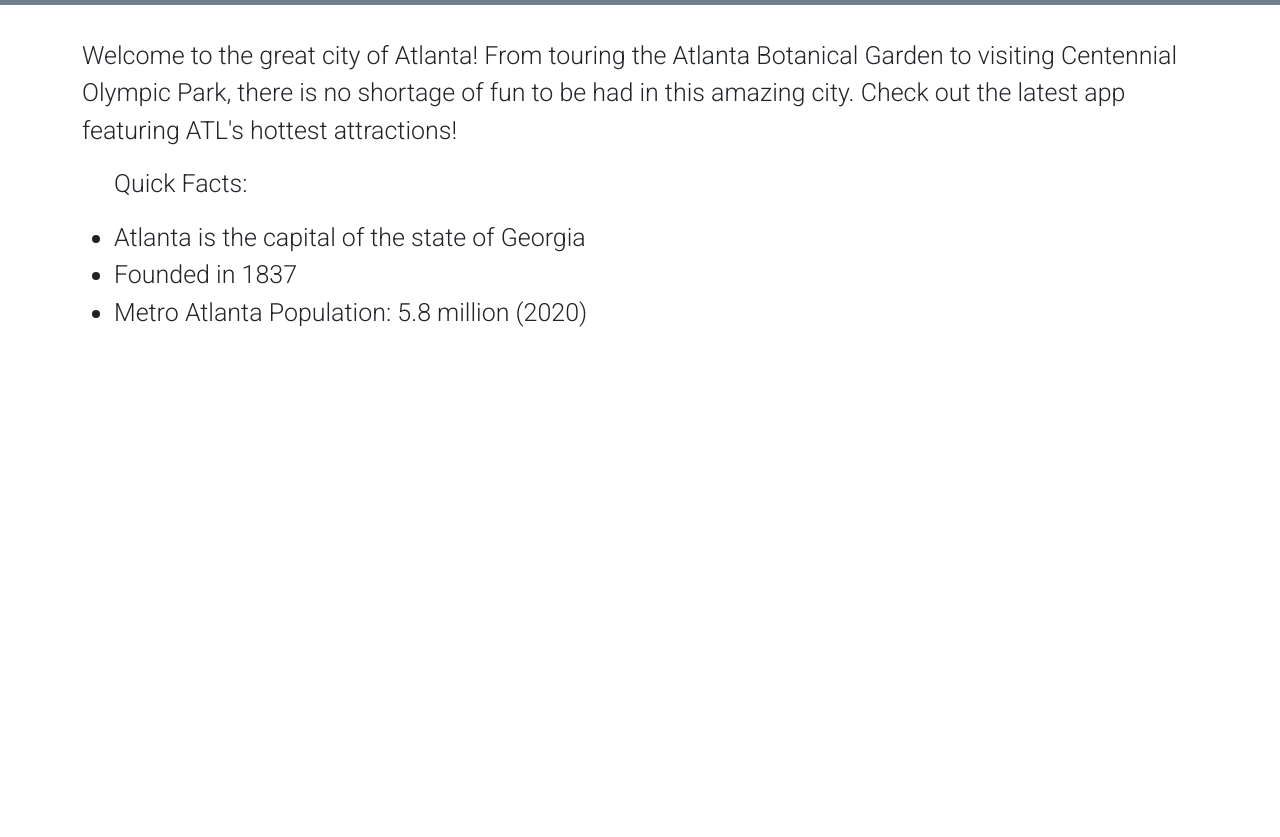
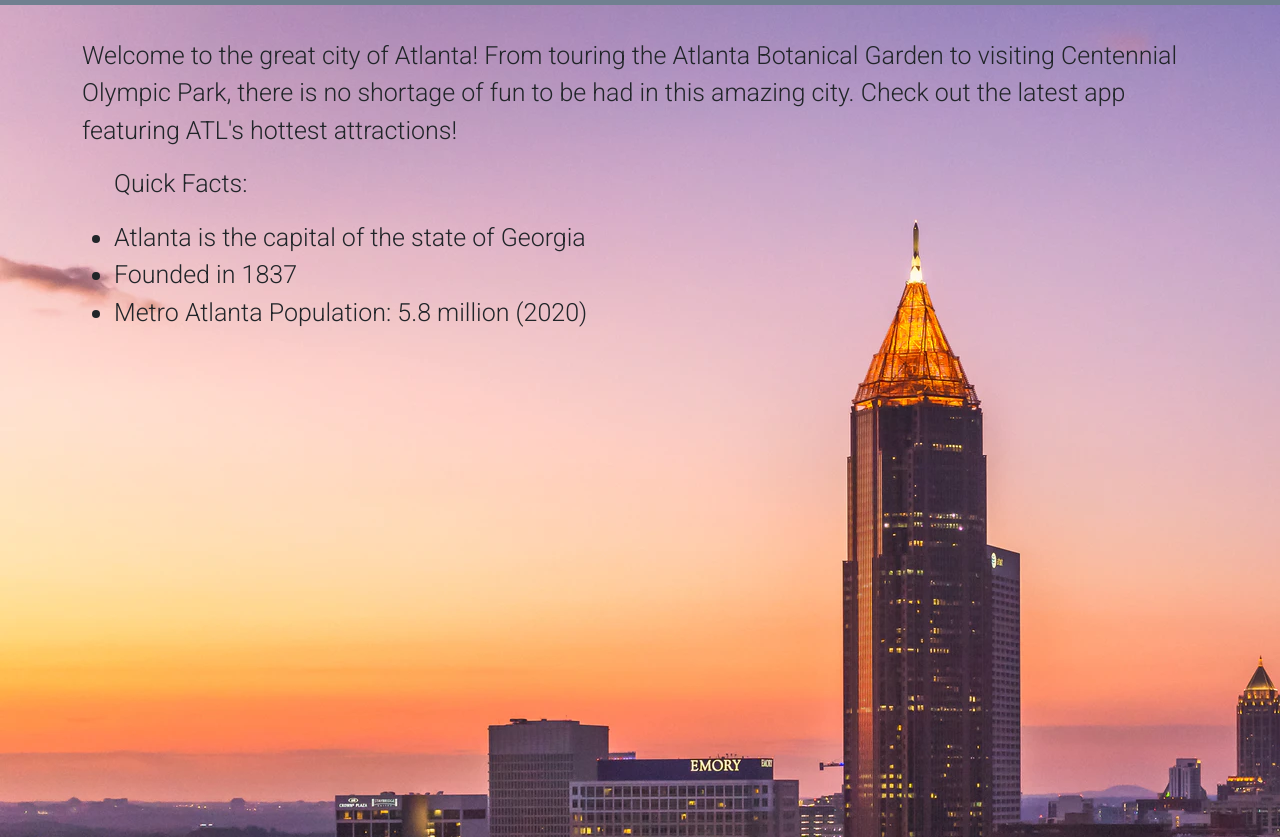
Before and after one commit to Andres-Andretti/AtlantaTouristApp, a plain HTML site: page index.html in a window 1280 px wide. Shown: the part 65-902 px from the top of the page. Drawn offline with nearby package versions, Linux system fonts and the light colour scheme; no server answers.

Commit message:
Added background image

```diff
--- a/css/index.css
+++ b/css/index.css
@@ -3,6 +3,7 @@
   font-size: 25px;
   margin: 0;
   padding: 0;
+  background-image: url('../assets/background.webp');
 }
 
 .hidden {
```
Also changed, not shown: assets/background.webp (added).
